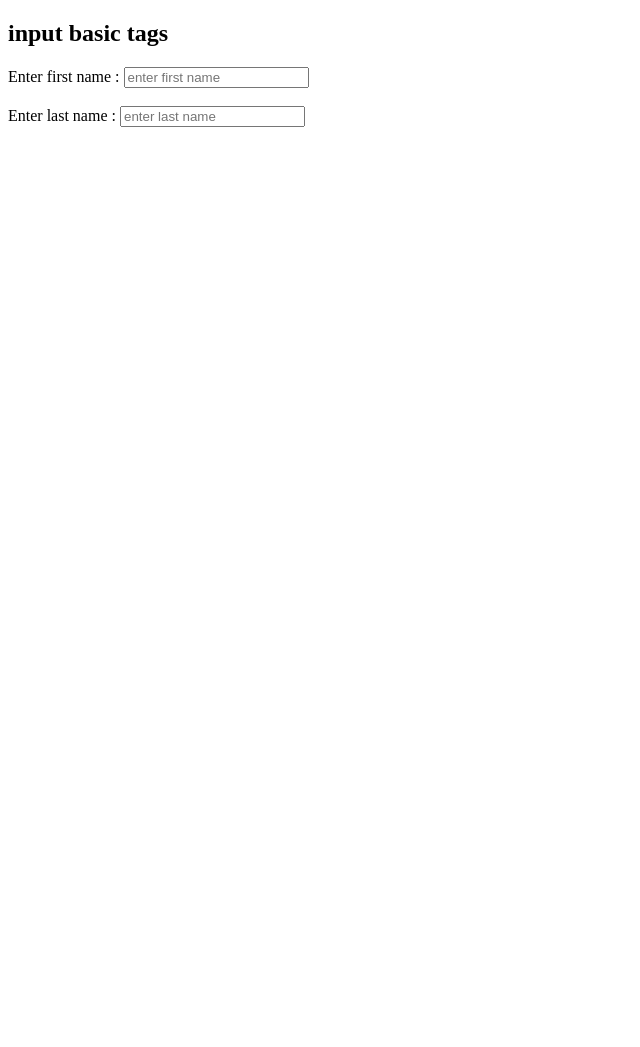
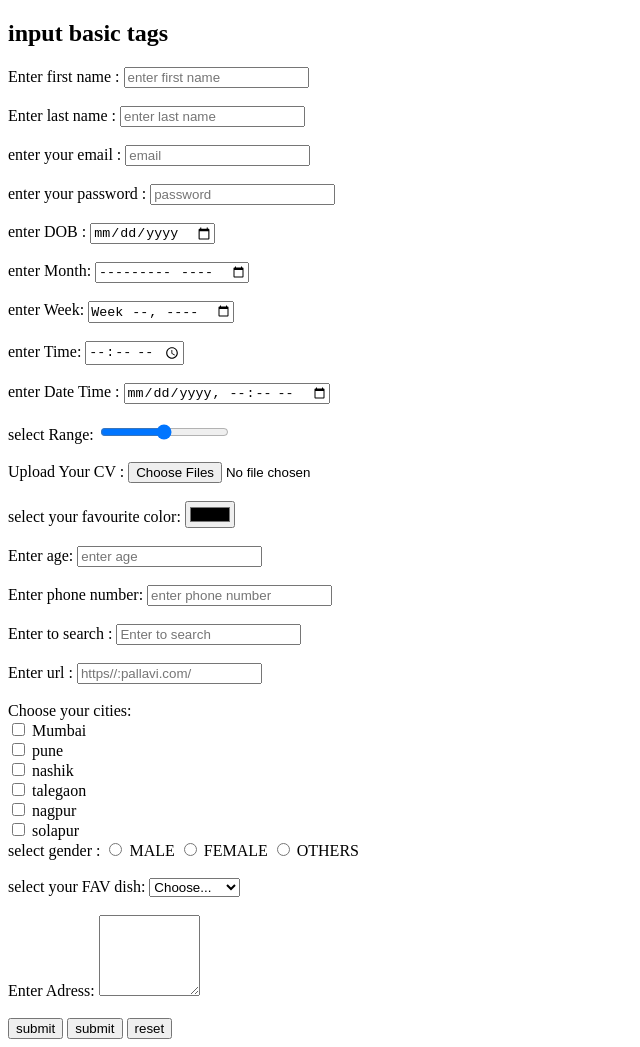
Before and after one commit to pallaviugale/learning_html, a plain HTML site: page input_types.html in a window 1280 px wide. Shown: the whole page, without its empty margins (0-640 px from the left). Before the commit the page ends 800 px from the top, so only its background shows below. Drawn offline with Linux system fonts and the light colour scheme.

Commit message:
input type

```diff
--- a/input_types.html
+++ b/input_types.html
@@ -8,14 +8,88 @@
 <body>
     <form>
         <h2>input basic tags</h2>
+
         <label>Enter first name :  </label>
-        <input type="text" placeholder="enter first name"/>
-
-<br><br>
-         <label>Enter last name :  </label>
-        <input type="text" placeholder="enter last name"/>
+        <input type="text" placeholder="enter first name"/><br><br>
 
 
-    </form>
+         <label>Enter last name :  </label>
+        <input type="text" placeholder="enter last name"/><br><br>
+
+        <label>enter your email :</label>
+        <input type="email" placeholder="email"/><br><br>
+
+        <label>enter your password :</label>
+        <input type="password" placeholder="password"/><br><br>
+
+        <label>enter DOB :</label>
+         <input type="date"/><br><br>
+
+         <label> enter Month:</label>
+         <input type="month"/><br><br>
+
+          <label> enter Week:</label>
+         <input type="week"/><br><br>
+
+          <label> enter Time:</label>
+         <input type="time"/><br><br>
+
+          <label> enter Date Time :</label>
+         <input type="datetime-local"/><br><br>
+
+          <label> select Range:</label>
+         <input type="range"/><br><br>
+
+          <label> Upload Your CV :</label>
+         <input type="file" multiple /> <br><br>
+
+          <label> select your favourite color:</label>
+         <input type="color"/><br><br>
+
+          <label> Enter age:</label>
+         <input type="number" placeholder="enter age"/><br><br>
+
+         <label> Enter phone number:</label>
+         <input type="tel" placeholder="enter phone number"/><br><br>
+
+         <label> Enter to search :</label>
+         <input type="search" placeholder="Enter to search"/><br><br>
+
+         <label> Enter url :</label>
+         <input type="url" placeholder="https//:pallavi.com/"/><br><br>
+
+         <label> Choose your cities:</label> <br>
+         <input type="checkbox" > Mumbai <br>
+         <input type="checkbox" > pune <br>
+         <input type="checkbox" > nashik <br>
+         <input type="checkbox" > talegaon  <br>
+         <input type="checkbox" > nagpur <br>
+         <input type="checkbox" > solapur <br>
+
+         <label> select gender :</label>
+         <input type="radio"name="gender" > MALE
+         <input type="radio"name="gender" > FEMALE
+         <input type="radio"name="gender" > OTHERS
+         <br><br>
+
+         <label> select your FAV dish:</label>
+         <select>
+            <option> Choose...</option>
+            <option> gulabjamun</option>
+            <option> rabdi</option>
+            <option> ladu</option>
+            <option> jilebi</option>
+            <option> kajukatli</option>
+
+         </select><br><br>
+
+         <label> Enter Adress:</label>
+         <textarea rows="5" cols="10 "></textarea><br><br>
+
+         <input type="submit" value="submit">
+         <input type="button" value="submit">
+         <input type="reset" value="reset">
+
+ </form>
 </body>
 </html>
```
